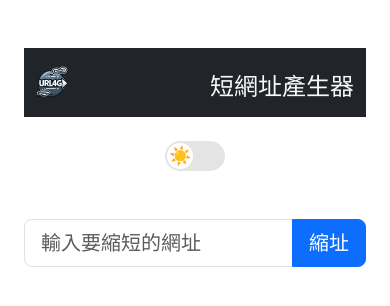
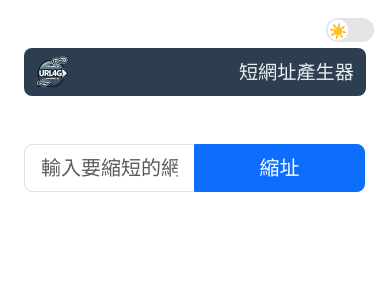
Before and after one commit to GsTio86/ShortURL, a Vue app: page / in a window 390 px wide. Shown: the top 306 px of the page. Built offline with nearby package versions, Linux system fonts and the light colour scheme.

Commit message:
調整一些排版

```diff
--- a/src/components/InputUrl.vue
+++ b/src/components/InputUrl.vue
@@ -1,7 +1,7 @@
 <template>
   <ul class="list-group mt-5">
     <div class="input-group input-group-lg mb-3">
-      <input type="url" v-model="longUrl" class="form-control w-75" placeholder="輸入要縮短的網址">
+      <input type="url" v-model="longUrl" class="form-control" placeholder="輸入要縮短的網址">
       <button class="btn btn-primary" type="button" @click="tryShortUrl()">縮址</button>
     </div>
     <ResultUrl v-if="shortUrl" :long-url="longUrl" :short-url="shortUrl"/>
@@ -56,9 +56,11 @@ export default {
 }
 </script>
 <style>
-/* 確保輸入框和按鈕在所有螢幕上保持水平排列 */
 .input-group {
-  flex-wrap: nowrap; /* 禁止自動換行 */
+  display: flex;
+  flex-wrap: nowrap;
+  align-items: center;
+  justify-content: center;
 }
 
 .input-group .form-control {
@@ -69,21 +71,25 @@ export default {
 .input-group .btn {
   border-top-left-radius: 0;
   border-bottom-left-radius: 0;
-  white-space: nowrap; /* 防止按鈕內文字換行 */
+  white-space: nowrap;
 }
 
-/* 在小螢幕上確保輸入框和按鈕都適應畫面寬度 */
+@media (min-width: 768px) {
+  .input-group-lg .form-control {
+    width: 75%;
+  }
+}
+
 @media (max-width: 576px) {
   .input-group {
     width: 100%;
+    justify-content: flex-start;
   }
-
-  .input-group .form-control {
+  .input-group .form-control,
+  .input-group .btn {
     flex: 1;
-  }
-
-  .input-group .btn {
-    flex: 0; /* 讓按鈕不會撐滿整列 */
+    max-width: 50%;
+    border-radius: 0;
   }
 }
 
--- a/src/components/ThemeSwitch.vue
+++ b/src/components/ThemeSwitch.vue
@@ -43,10 +43,13 @@ export default {
 
 <style scoped>
 .theme-switch {
+  position: fixed;
+  top: 20px;
+  right: 20px;
+  z-index: 1000;
   display: flex;
   justify-content: center;
   align-items: center;
-  margin-top: 20px;
 }
 
 input[type="checkbox"] {
@@ -111,4 +114,12 @@ input[type="checkbox"]:checked + .switch .moon {
 input[type="checkbox"]:checked + .switch .sun {
   opacity: 0;
 }
+
+@media (max-width: 576px) {
+  .theme-switch {
+    top: 15px;
+    right: 10px;
+    transform: scale(0.8); /* 縮小按鈕以適應手機螢幕 */
+  }
+}
 </style>
--- a/src/components/WebHeader.vue
+++ b/src/components/WebHeader.vue
@@ -1,8 +1,8 @@
 <template>
-  <nav class="navbar navbar-expand-lg bg-dark mb-4">
+  <nav class="navbar navbar-expand-lg mb-4">
     <div class="container-fluid align-items-center">
-      <img :src="logo" alt="logo" class="logo d-inline-block align-text-top me-2"/>
-      <h1 class="title mt-3 text-light">短網址產生器</h1>
+      <img :src="logo" alt="logo" class="logo d-inline-block align-text-top me-2" />
+      <h1 class="title">短網址產生器</h1>
     </div>
   </nav>
 </template>
@@ -18,15 +18,44 @@ export default {
 };
 </script>
 <style>
+.navbar {
+  background-color: #2c3e50;
+  padding: 0.5rem 1rem;
+  border-radius: 8px;
+}
+
 .logo {
-  height: 128px;
+  height: 80px;
   width: auto;
   max-width: 100%;
 }
 
+.title {
+  font-size: 1.8rem;
+  color: #ecf0f1;
+  margin: 0;
+  padding-left: 10px;
+  text-align: center;
+}
+
 @media (max-width: 992px) {
   .logo {
-    height: 64px;
+    height: 60px;
+  }
+  .title {
+    font-size: 1.6rem;
+  }
+}
+
+@media (max-width: 768px) {
+  .logo {
+    height: 48px;
+  }
+  .title {
+    font-size: 1.4rem;
+  }
+  .navbar {
+    padding: 0.5rem;
   }
 }
 
@@ -35,7 +64,10 @@ export default {
     height: 32px;
   }
   .title {
-    font-size: 1.5rem;
+    font-size: 1.2rem;
+  }
+  .navbar {
+    padding: 0.3rem;
   }
 }
 </style>
```
